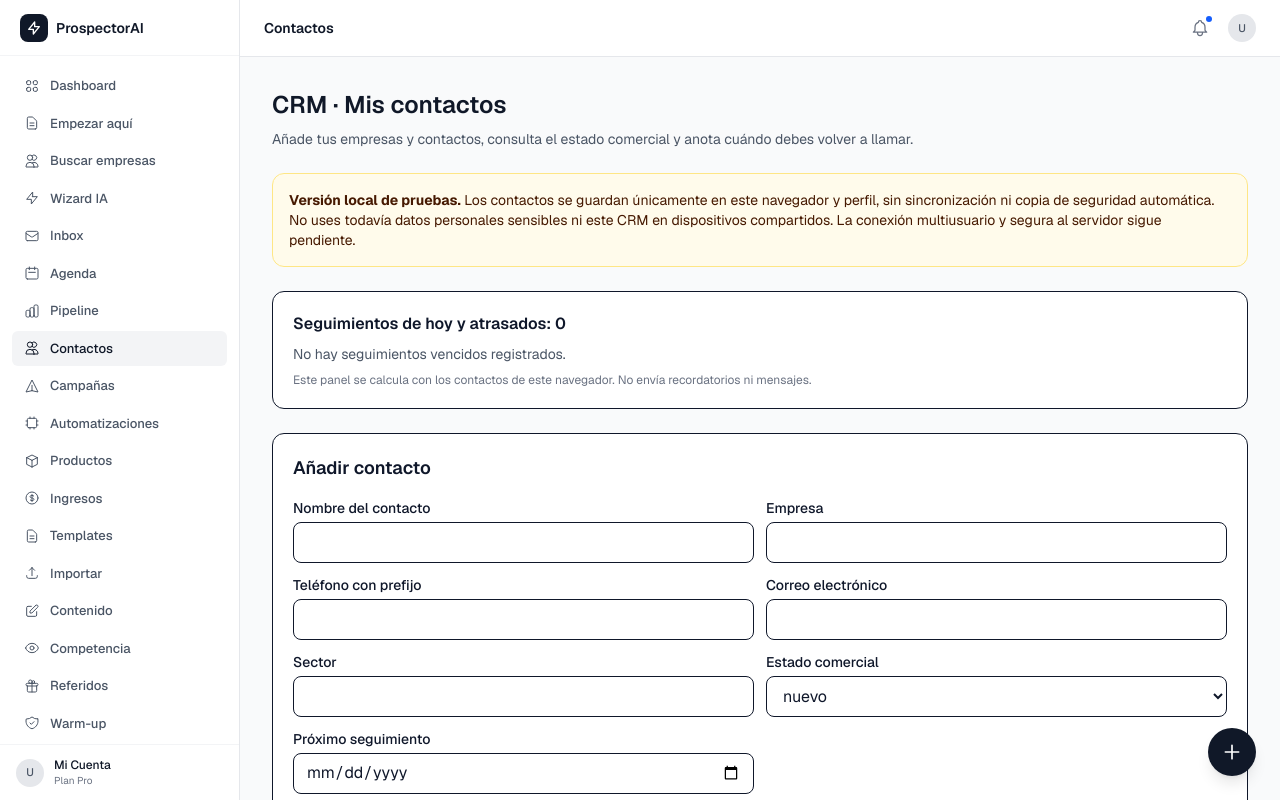
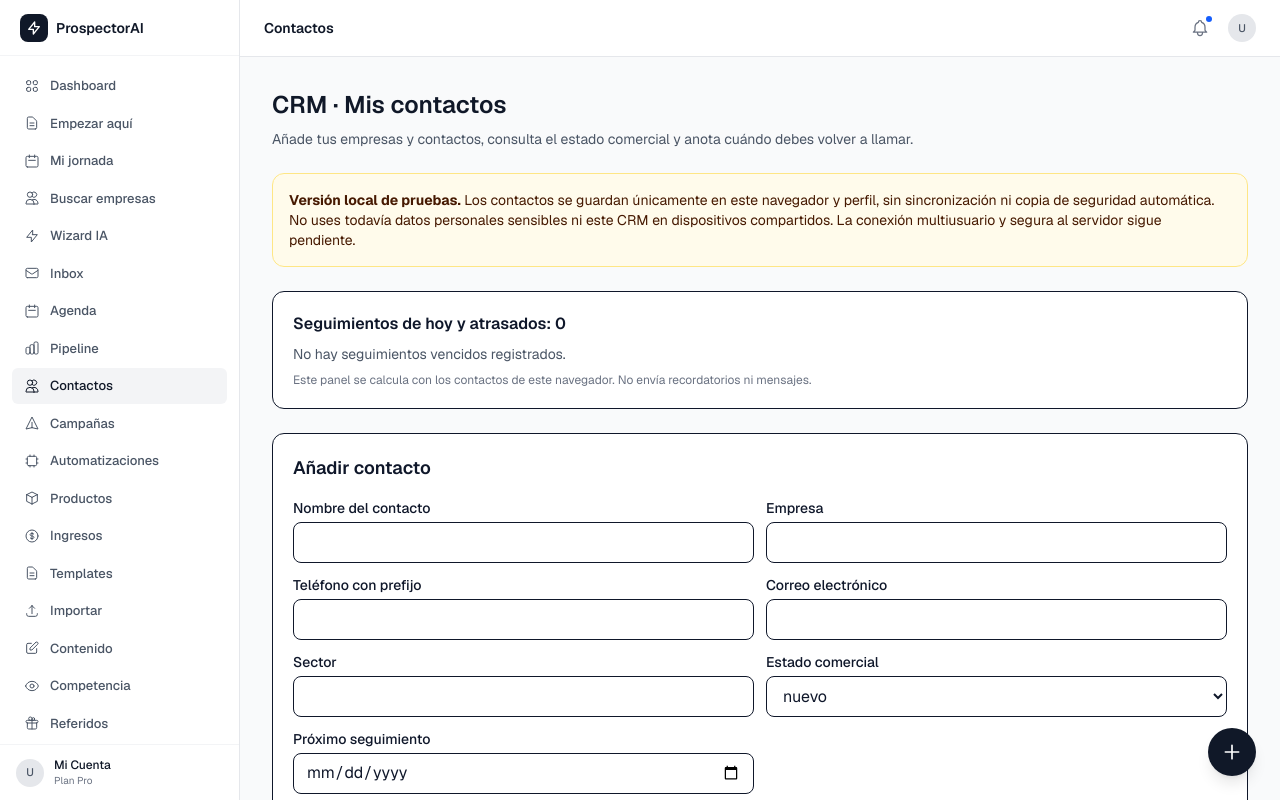
Before and after one commit to kepabilbao67-bot/prospector-AI, a Next.js app: page /contacts in a window 1280 px wide. Built offline with nearby package versions, Linux system fonts and the light colour scheme.

Commit message:
feat: add daily sales dashboard to navigation

```diff
--- a/src/components/ui/sidebar.tsx
+++ b/src/components/ui/sidebar.tsx
@@ -7,6 +7,7 @@ import { cn } from "@/lib/utils";
 const navigation = [
   { name: "Dashboard", href: "/", icon: "grid" },
   { name: "Empezar aquí", href: "/empezar", icon: "file-text" },
+  { name: "Mi jornada", href: "/jornada", icon: "calendar" },
   { name: "Buscar empresas", href: "/buscar-empresas", icon: "users" },
   { name: "Wizard IA", href: "/wizard", icon: "zap" },
   { name: "Inbox", href: "/inbox", icon: "mail" },
```
